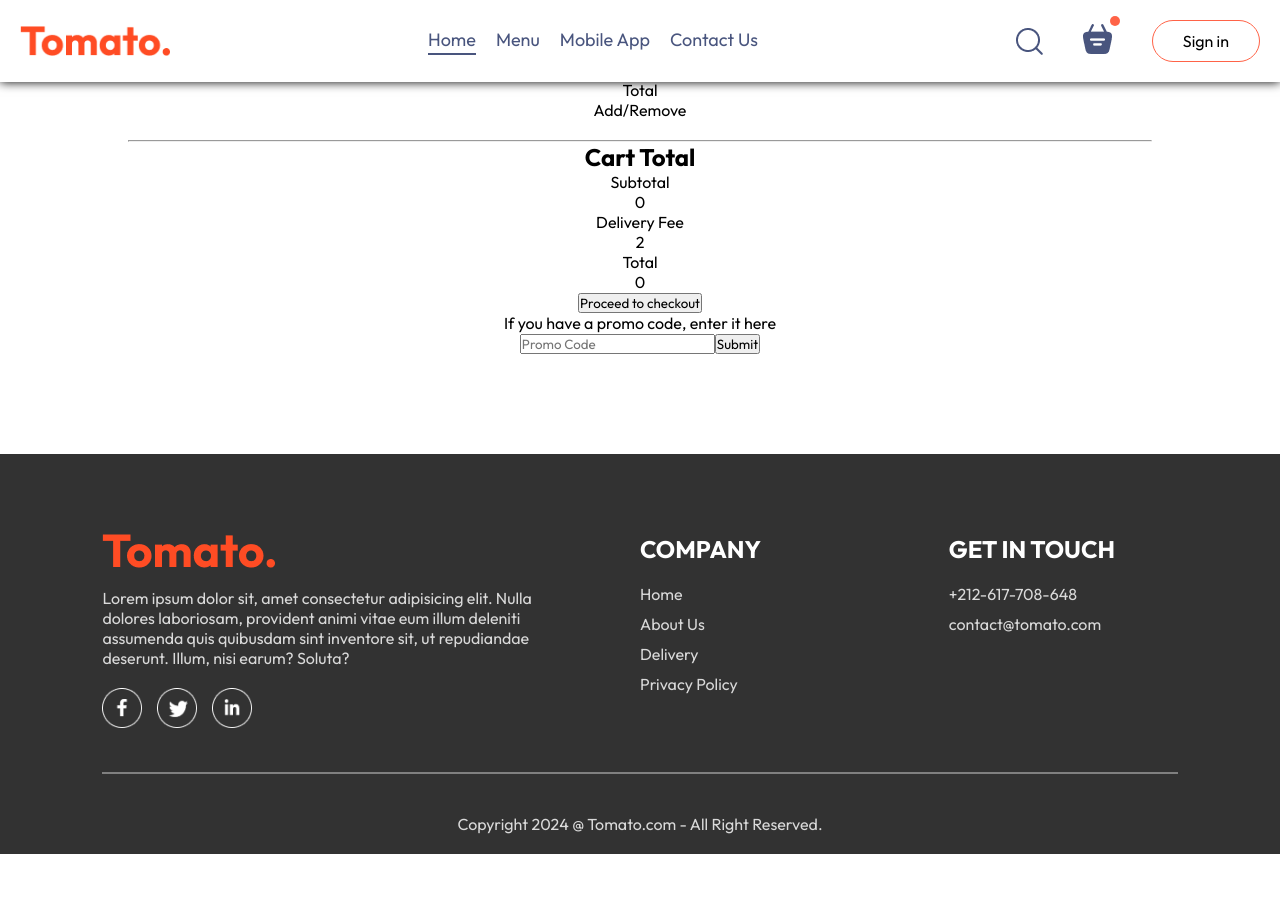
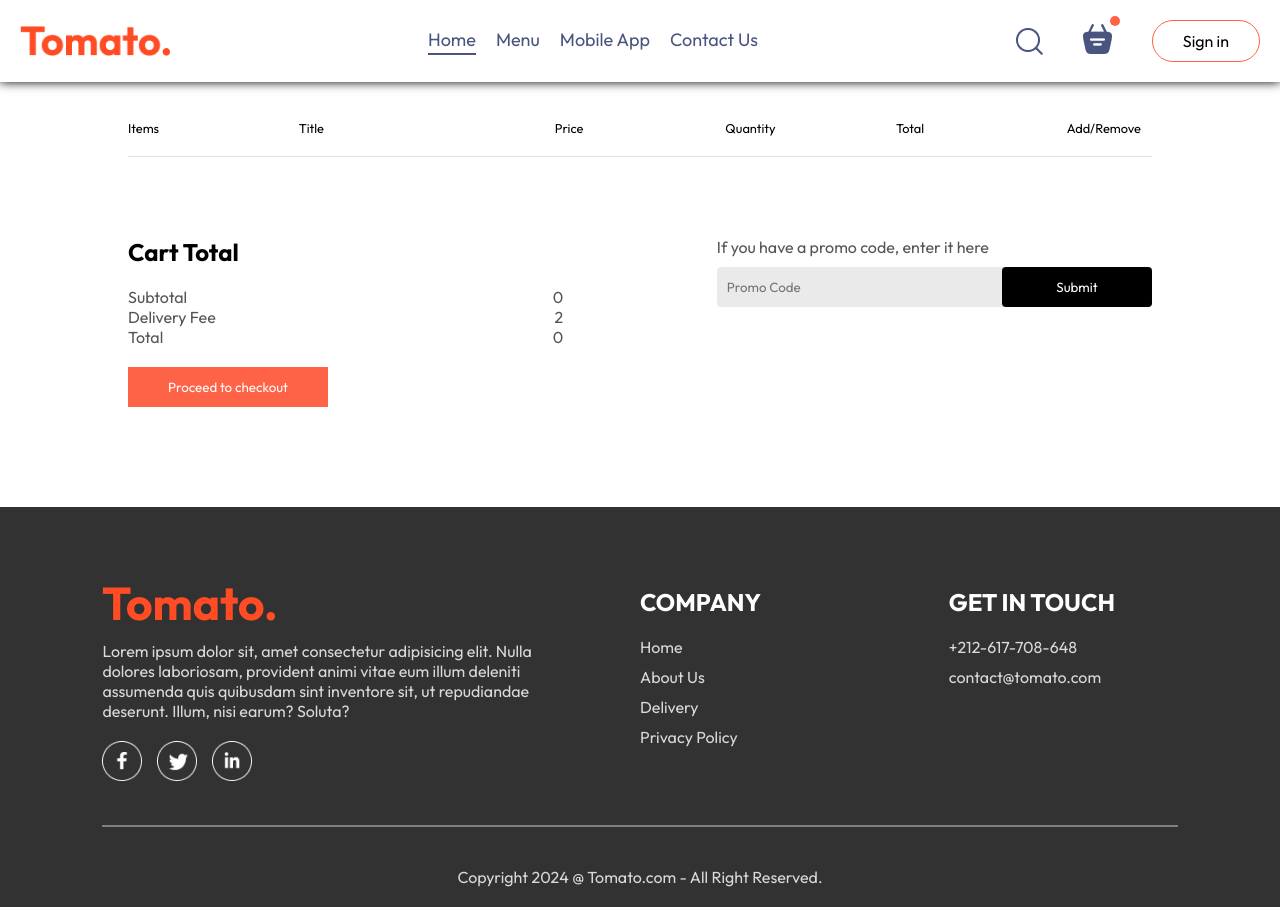
Before and after one commit to tajemouti/food-delivery, a React (Vite) app: page /cart in a window 1280 px wide. Before the commit the page ends 854 px from the top, so only its background shows below. Built offline with nearby package versions, Linux system fonts and the light colour scheme.

Commit message:
Style the Cart page

```diff
--- a/src/pages/Cart/cart.css
+++ b/src/pages/Cart/cart.css
@@ -1,3 +1,110 @@
-.cart div {
-  text-align: center;
+.cart {
+  margin-top: 120px;
 }
+
+.cart-items-title {
+  display: grid;
+  grid-template-columns: 1fr 1.5fr 1fr 1fr 1fr 0.5fr;
+  align-items: center;
+  font-size: max(1vw, 12px);
+}
+
+.cart-items-item {
+  margin: 10px 0;
+  color: black;
+}
+
+.cart-items-item img {
+  width: 50px;
+}
+
+.cart hr {
+  height: 1px;
+  background-color: #e2e2e2;
+  border: none;
+}
+
+.add-remove {
+  display: flex;
+  gap: 10px;
+}
+
+.cross {
+  border: 1px solid tomato;
+  padding: 1px 3px;
+  cursor: pointer;
+  border-radius: 5px;
+  font-size: 16px;
+}
+
+.cart-bottom {
+  margin-top: 80px;
+  display: flex;
+  justify-content: space-between;
+  gap: max(12vw, 20px);
+}
+
+.cart-total {
+  flex: 1;
+  display: flex;
+  flex-direction: column;
+  gap: 20px;
+}
+
+.cart-total-details {
+  display: flex;
+  justify-content: space-between;
+  color: #555
+}
+
+.cart-total hr {
+  margin: 10px 0;
+}
+
+.cart-total button {
+  border: none;
+  color: white;
+  background-color: tomato;
+  width: max(15vw, 200px);
+  padding: 12px 0;
+  cursor: pointer;
+}
+
+.cart-promo-code {
+  flex: 1;
+}
+
+.cart-promo-code p {
+  color: #555;
+}
+
+.cart-promo-code-input {
+  margin-top: 10px;
+  display: flex;
+  justify-content: space-between;
+  align-items: center;
+  background-color: #eaeaea;
+  border-radius: 4px;
+}
+
+.cart-promo-code-input input {
+  background: transparent;
+  border: none;
+  outline: none;
+  padding-left: 10px;
+}
+
+.cart-promo-code-input button {
+  width: max(10vw, 150px);
+  padding: 12px 5px;
+  background-color: black;
+  border: none;
+  color: white;
+  border-radius: 4px;
+}
+
+@media (max-width: 750px) {
+  .cart-bottom {
+    flex-direction: column-reverse;
+  }
+}
```
